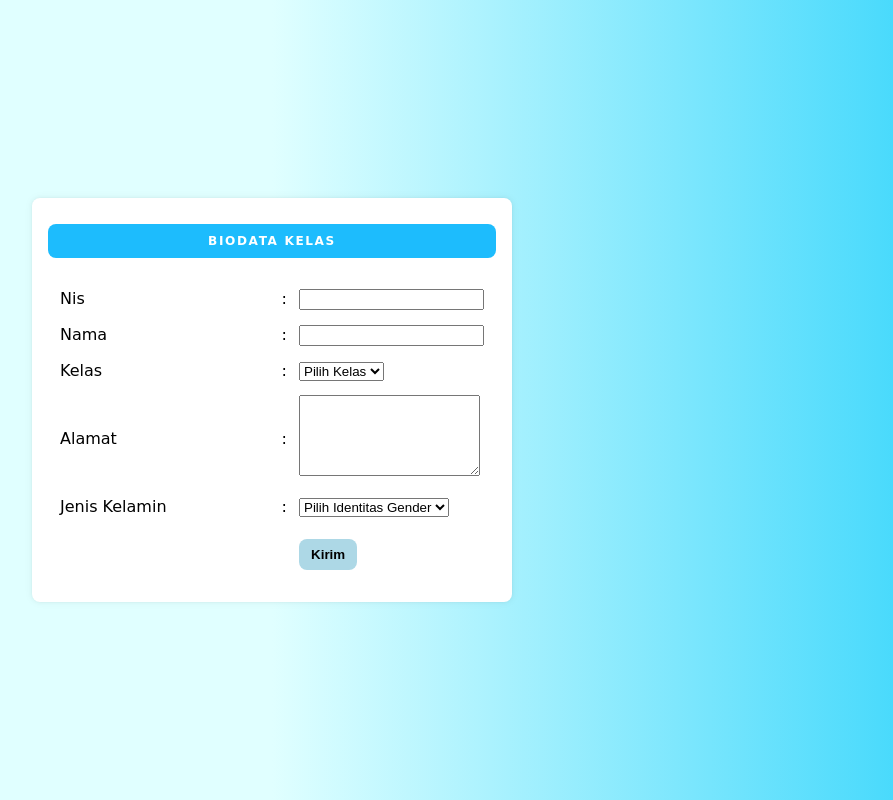
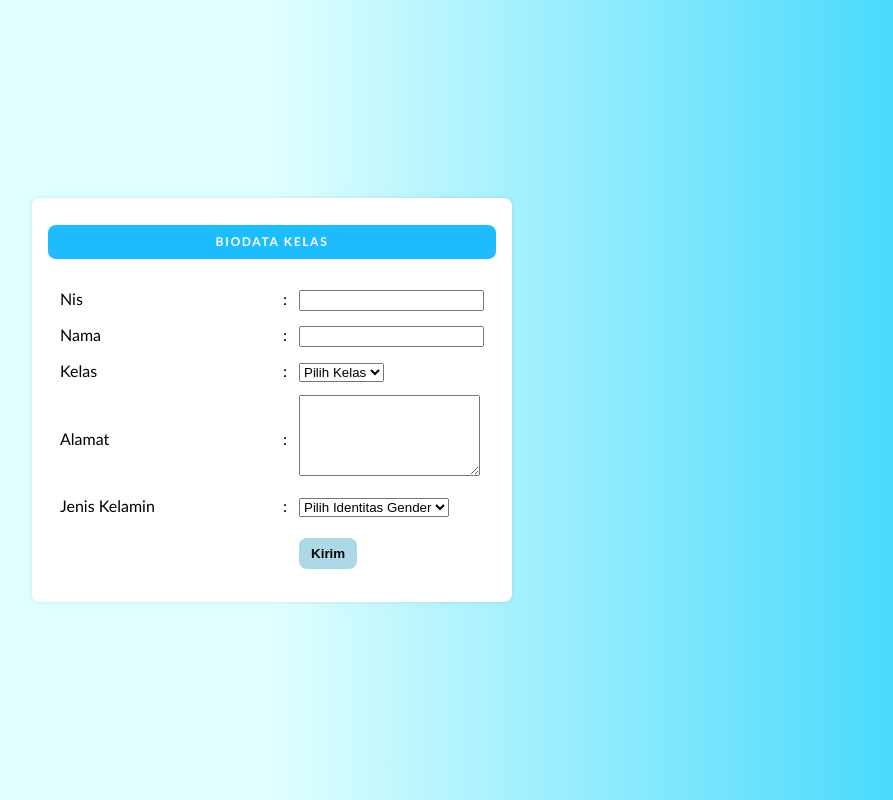
Before and after one commit to Haikal172/tugas_kelompok, a plain HTML site: page index.html in a window 1280 px wide. Shown: the whole page, without its empty margins (368-1261 px from the left). Drawn offline with Linux system fonts and the light colour scheme.

Commit message:
perubahan font

```diff
--- a/style.css
+++ b/style.css
@@ -5,7 +5,7 @@ html {
 
 body {
     background: linear-gradient(to right, #E0FFFF 0%, #E0FFFF 50%, #45d9fc 100%);
-    font-family: cursive;
+    font-family: Trebuchet MS;
     margin: 0;
     line-height: 1.5;
     display: flex;
```
